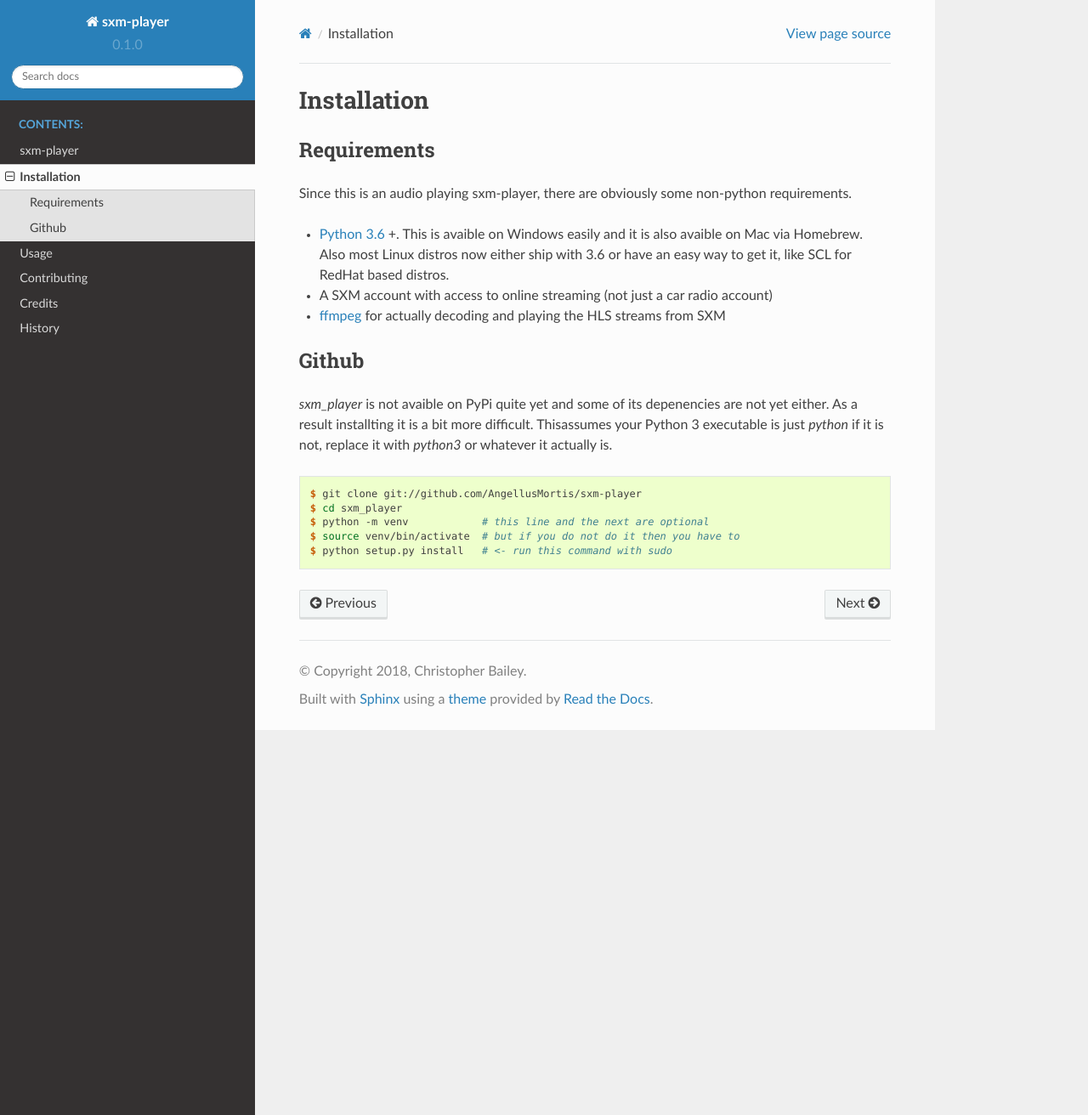
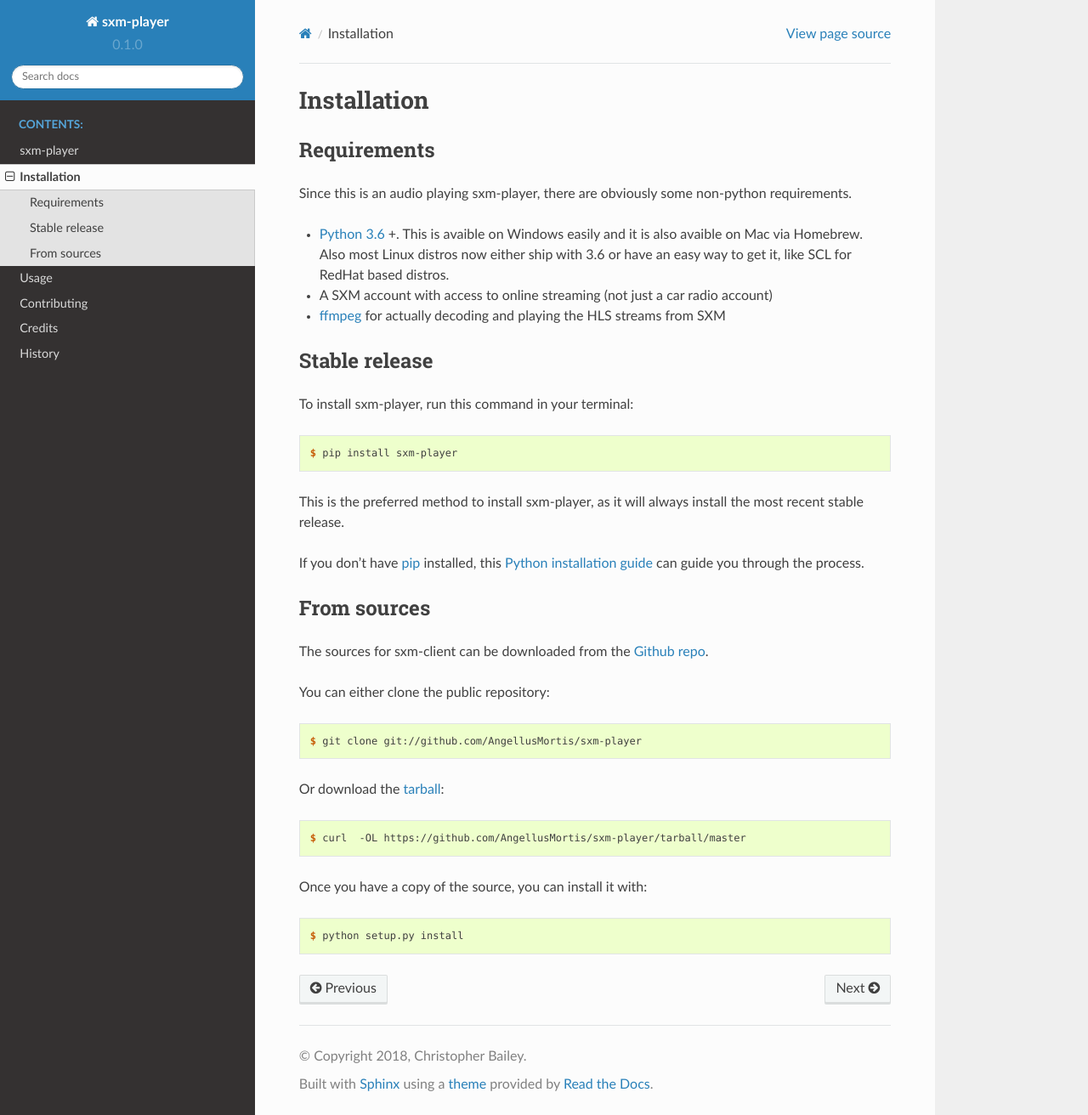
Before and after one commit to AngellusMortis/sxm-player, a Sphinx documentation site: the page built from docs/installation.rst, in a window 1280 px wide and 1312 px high. Shown: the whole window at 85% size. Built offline with Sphinx 7.4.7 and the Read the Docs theme 2.0.0, drawn with Linux system fonts in a browser that asks for light colours.

Commit message:
Updates installation docs

```diff
--- a/docs/installation.rst
+++ b/docs/installation.rst
@@ -23,18 +23,48 @@
 .. _ffmpeg: https://ffmpeg.org/download.html
 
 
-Github
-------
+Stable release
+--------------
 
-`sxm_player` is not avaible on PyPi quite yet and some of its
-depenencies are not yet either. As a result installting it is a bit more
-difficult. Thisassumes your Python 3 executable is just `python` if it
-is not, replace it with `python3` or whatever it actually is.
+To install sxm-player, run this command in your terminal:
+
+.. code-block:: console
+
+    $ pip install sxm-player
+
+This is the preferred method to install sxm-player, as it will always install
+the most recent stable release.
+
+If you don't have `pip`_ installed, this `Python installation guide`_ can guide
+you through the process.
+
+.. _pip: https://pip.pypa.io
+.. _Python installation guide: http://docs.python-guide.org/en/latest/starting/installation/
+
+
+From sources
+------------
+
+The sources for sxm-client can be downloaded from the `Github repo`_.
+
+You can either clone the public repository:
 
 .. code-block:: console
 
     $ git clone git://github.com/AngellusMortis/sxm-player
-    $ cd sxm_player
-    $ python -m venv            # this line and the next are optional
-    $ source venv/bin/activate  # but if you do not do it then you have to
-    $ python setup.py install   # <- run this command with sudo
+
+Or download the `tarball`_:
+
+.. code-block:: console
+
+    $ curl  -OL https://github.com/AngellusMortis/sxm-player/tarball/master
+
+Once you have a copy of the source, you can install it with:
+
+.. code-block:: console
+
+    $ python setup.py install
+
+
+.. _Github repo: https://github.com/AngellusMortis/sxm
+.. _tarball: https://github.com/AngellusMortis/sxm/tarball/master
```
